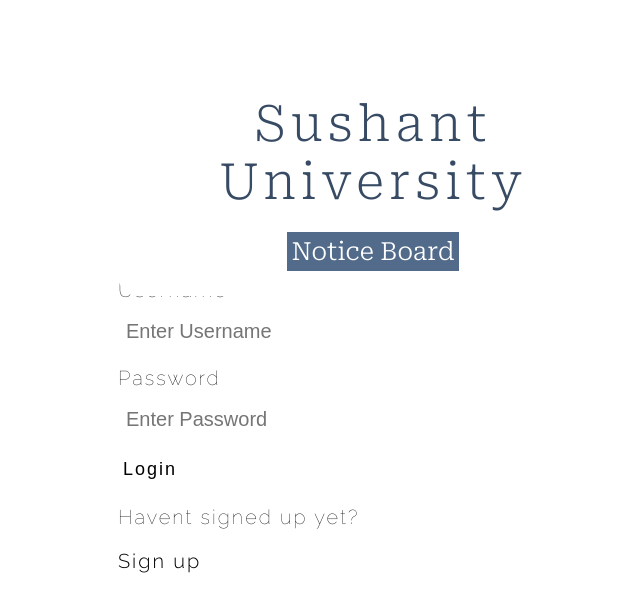
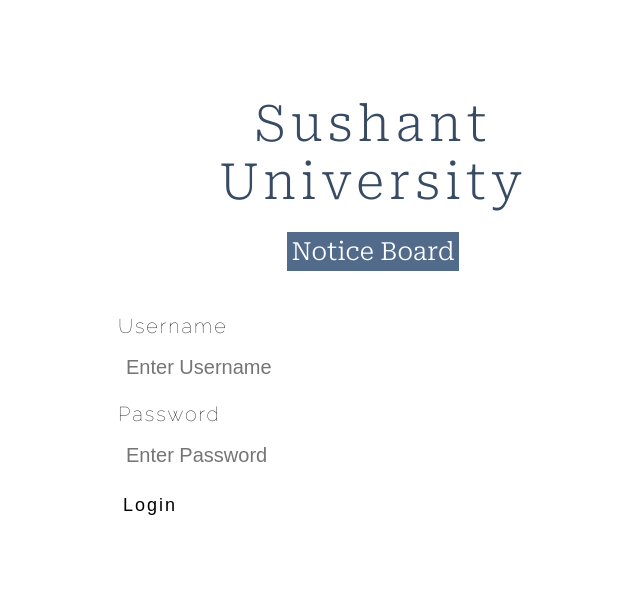
Before and after one commit to sauravDutt/solo, a Django app: page /login/ in a window 1280 px wide. Shown: the top 612 px of the page, without its empty margins (272-912 px from the left). Run offline with Django 3.2, Linux system fonts and the light colour scheme; some libraries are stand-ins or nearby versions.

Commit message:
Just added some more stuff

```diff
--- a/base/templates/base/login_register.html
+++ b/base/templates/base/login_register.html
@@ -4,7 +4,7 @@
 {% block content %}
 
 {% if page == 'login' %}
-<br><br><br><br><br><br>
+<br><br><br><br><br><br><br><br>
 <div
     style="
         margin-top: 90px;
@@ -17,16 +17,14 @@
     <form action="" method="POST">
         {% csrf_token %}
         <label>Username </label><br>
-        <input type="text" name="username" placeholder="Enter Username" style="border: none; background-color: transparent; color: #fff; font-size: 20px; padding: 7px;margin-top: 10px; margin-bottom: 15px; border: 1px solid rgba(255, 255, 255, 0.445);border-radius: 10px; width: 93%;">
+        <input type="text" name="username" placeholder="Enter Username" style="border: none; background-color: transparent; color: #000; font-size: 20px; padding: 7px;margin-top: 10px; margin-bottom: 15px; border: 1px solid rgba(255, 255, 255, 0.445);border-radius: 10px; width: 93%;">
         <br>
         <label>Password </label><br>
-        <input type="password" name="password" placeholder="Enter Password" style="border: none; background-color: transparent; color: #fff; font-size: 20px; padding: 7px;margin-top: 10px; margin-bottom: 15px; border: 1px solid rgba(255, 255, 255, 0.445); width: 93%; border-radius: 10px;">
+        <input type="password" name="password" placeholder="Enter Password" style="border: none; background-color: transparent; color: #000; font-size: 20px; padding: 7px;margin-top: 10px; margin-bottom: 15px; border: 1px solid rgba(255, 255, 255, 0.445); width: 93%; border-radius: 10px;">
         <br>
         <input type="submit" value="Login" style="background-color: #fff; font-size: 18px; border: none;border-radius: 10px; letter-spacing: 2px; padding: 5px; cursor: pointer;">
     </form>
 
-    <p>Havent signed up yet?</p>
-    <a href="{% url 'register' %}" style="text-decoration: none; color: #000; font-weight: 300; ">Sign up</a>
 </div>
 
 {% else %}
```
Also changed, not shown: db.sqlite3.
